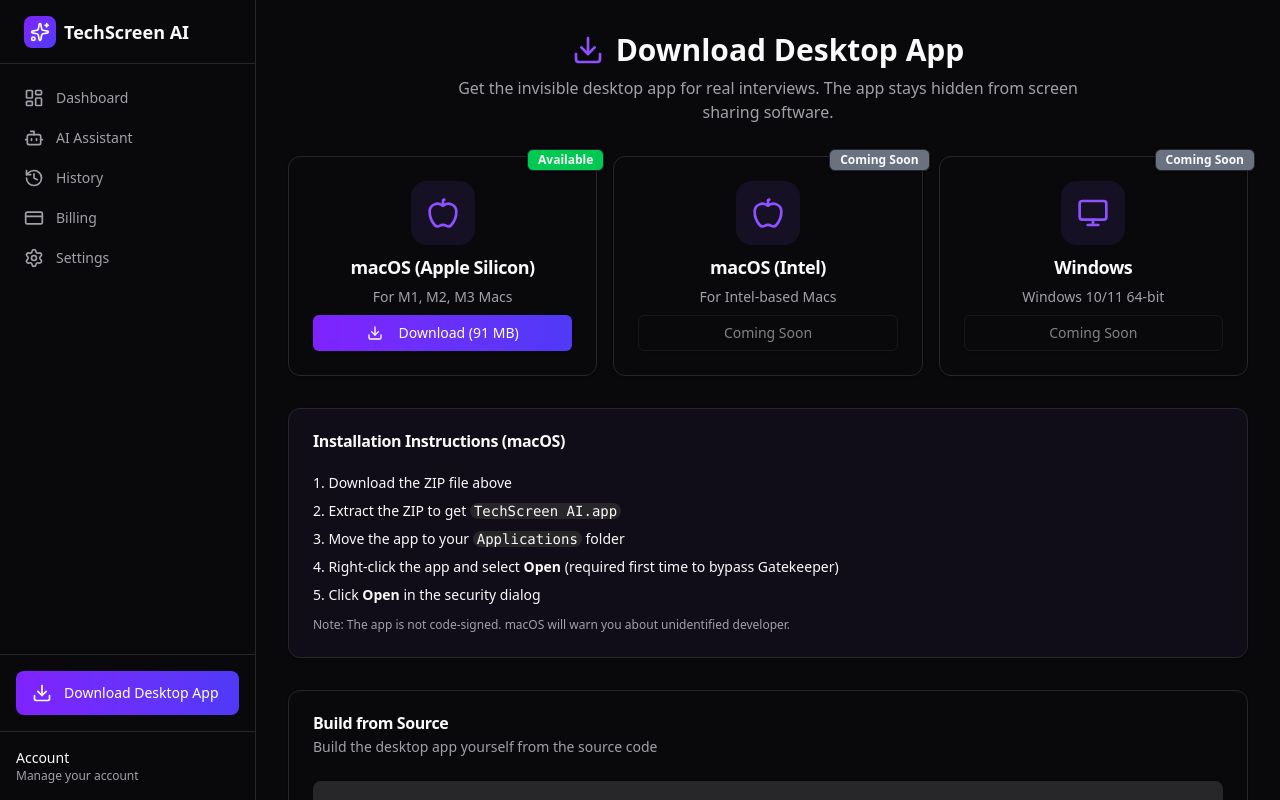
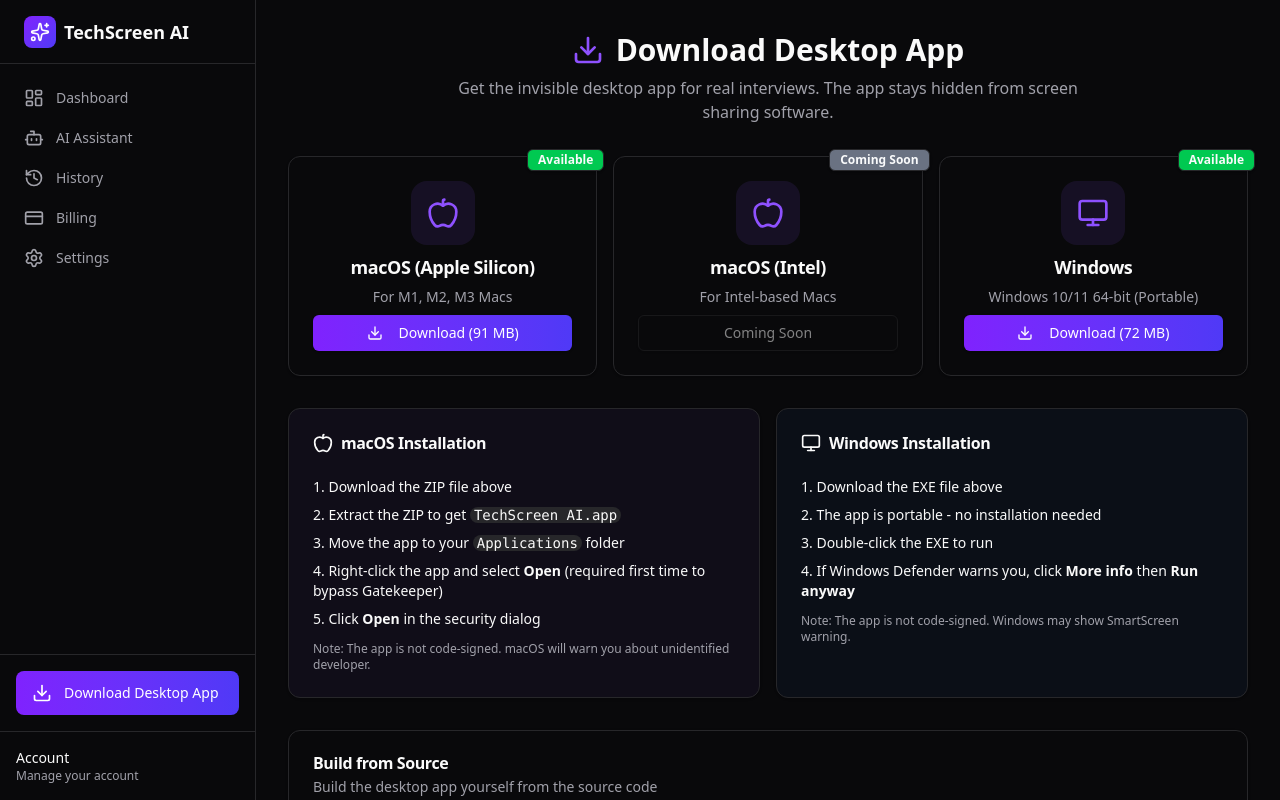
Before and after one commit to Yerdna1/techscreen-clone, a Next.js app: page /download in a window 1280 px wide. Shown: the top 800 px of the page. Built offline with nearby package versions, Linux system fonts and the light colour scheme.

Commit message:
Add Windows download and update download page with both macOS and Windows installation instructions

```diff
--- a/src/app/(dashboard)/download/page.tsx
+++ b/src/app/(dashboard)/download/page.tsx
@@ -19,6 +19,7 @@
       description: "For M1, M2, M3 Macs",
       badge: "Available",
       available: true,
+      size: "91 MB",
     },
     {
       platform: "macOS (Intel)",
@@ -28,15 +29,17 @@
       description: "For Intel-based Macs",
       badge: "Coming Soon",
       available: false,
+      size: null,
     },
     {
       platform: "Windows",
       icon: Monitor,
-      fileName: `TechScreen-AI-${VERSION}-Setup.exe`,
-      downloadUrl: null,
-      description: "Windows 10/11 64-bit",
-      badge: "Coming Soon",
-      available: false,
+      fileName: `TechScreen.AI.${VERSION}.exe`,
+      downloadUrl: `https://github.com/${GITHUB_REPO}/releases/download/v${VERSION}/TechScreen.AI.${VERSION}.exe`,
+      description: "Windows 10/11 64-bit (Portable)",
+      badge: "Available",
+      available: true,
+      size: "72 MB",
     },
   ]
 
@@ -92,7 +95,7 @@
                 <Link href={download.downloadUrl} target="_blank">
                   <Button variant="gradient" className="w-full">
                     <Download className="h-4 w-4 mr-2" />
-                    Download (91 MB)
+                    Download{download.size ? ` (${download.size})` : ''}
                   </Button>
                 </Link>
               ) : (
@@ -106,9 +109,13 @@
       </div>
 
       {/* Installation Instructions */}
+      <div className="grid gap-4 md:grid-cols-2">
         <Card className="border-violet-500/50 bg-violet-500/5">
           <CardHeader>
-          <CardTitle>Installation Instructions (macOS)</CardTitle>
+            <CardTitle className="flex items-center gap-2">
+              <Apple className="h-5 w-5" />
+              macOS Installation
+            </CardTitle>
           </CardHeader>
           <CardContent className="space-y-3">
             <ol className="list-decimal list-inside space-y-2 text-sm">
@@ -123,6 +130,27 @@
             </p>
           </CardContent>
         </Card>
+
+        <Card className="border-blue-500/50 bg-blue-500/5">
+          <CardHeader>
+            <CardTitle className="flex items-center gap-2">
+              <Monitor className="h-5 w-5" />
+              Windows Installation
+            </CardTitle>
+          </CardHeader>
+          <CardContent className="space-y-3">
+            <ol className="list-decimal list-inside space-y-2 text-sm">
+              <li>Download the EXE file above</li>
+              <li>The app is portable - no installation needed</li>
+              <li>Double-click the EXE to run</li>
+              <li>If Windows Defender warns you, click <strong>More info</strong> then <strong>Run anyway</strong></li>
+            </ol>
+            <p className="text-xs text-muted-foreground mt-2">
+              Note: The app is not code-signed. Windows may show SmartScreen warning.
+            </p>
+          </CardContent>
+        </Card>
+      </div>
 
       {/* Build from Source */}
       <Card>
```
Also changed, not shown: 1 other file (tests, documents, lock files or other folders). Lines whose indentation alone changed are shown as unchanged.
